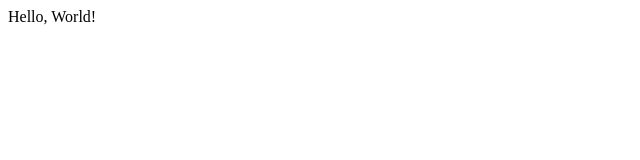
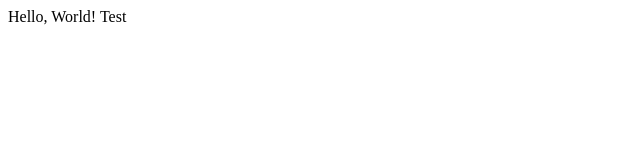
Before and after one commit to kevin-ci/baker-day-test, a plain HTML site: page index.html in a window 1280 px wide. Shown: the full height of the page, 0-640 px from the left. Drawn offline with Linux system fonts and the light colour scheme.

Commit message:
hello world

```diff
--- a/index.html
+++ b/index.html
@@ -6,6 +6,6 @@
     <title>Document</title>
 </head>
 <body>
-    Hello, World!
+    Hello, World! Test
 </body>
 </html>
```
